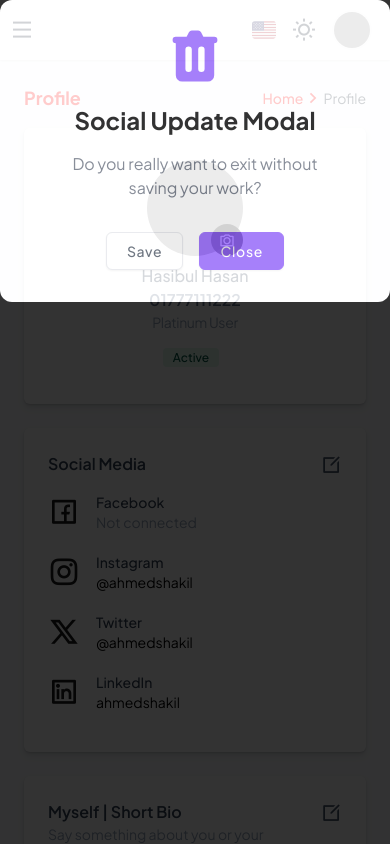
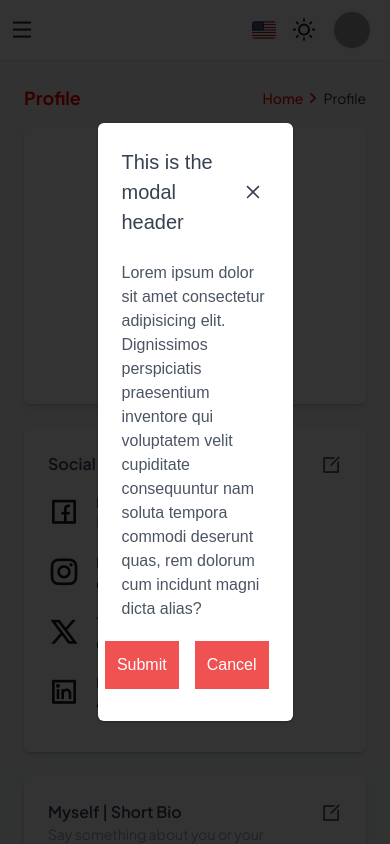
Before and after one commit to hasibulhasanshanto/tailwind-vue-starter-dashboard, a Vue app: page /#/profile in a window 390 px wide. Both pictures are taken after a click on the button 331 px from the left and 464 px from the top of the page. Shown: the top 844 px of the page. Built offline with nearby package versions, Linux system fonts and the light colour scheme; grey boxes are pictures that could not be loaded; a web font is replaced by a local one.

Commit message:
Update the modal with vue-prime

```diff
--- a/package.json
+++ b/package.json
@@ -12,6 +12,7 @@
   "dependencies": {
     "@vueuse/core": "^10.4.1",
     "flowbite": "^1.8.1",
+    "primevue": "^3.35.0",
     "remixicon": "^3.5.0",
     "vue": "^3.3.4",
     "vue-router": "^4.2.4"
--- a/src/assets/style.css
+++ b/src/assets/style.css
@@ -95,6 +95,9 @@ body .wrapper {
   transition-timing-function: cubic-bezier(0.4, 0, 0.2, 1);
 }
 
+.p-dialog-mask.p-component-overlay.p-component-overlay-enter {
+  background-color: rgb(0 0 0 / 80%) !important;
+}
 
 /* Storing for using purpose in Future */
 /* App layout css before in vanilla css */
--- a/src/components/common/Modal.vue
+++ b/src/components/common/Modal.vue
@@ -1,80 +1,37 @@
 <script setup lang="ts">
 import { computed, ref } from "vue";
+const emit = defineEmits(["closeModal"])
+const props = defineProps(["showModal"])
 
-// defineProps(['modelValue'])
-const emit = defineEmits(["toggleModal"]);
+const visible = ref(false);
 
-const isOpen = ref(false);
-const isModalVisible = computed(() => {
-  return isOpen.value;
-});
+computed(() => {
+  return visible.value = props.showModal;
+})
 
-const onToggle = () => {
-  emit("toggleModal");
-  isOpen.value = !isOpen.value;
-};
+const closeModal = () => {
+  emit('closeModal');
+  visible.value = false;
+}
 </script>
 
 <template>
-  <div class="w-full absolute bg-black opacity-80 inset-0 z-50">
-  <transition name="fade">
-    <div>
-      <div
-        @click.once="onToggle"
-        class=""
-      ></div>
-      <div
-        class="w-full max-w-lg p-3 relative mx-auto t-0 rounded-xl shadow-lg bg-white z-[999]"
-      >
-        <div>
-          <div class="text-center p-3 flex-auto justify-center leading-6">
-            <svg
-              xmlns="http://www.w3.org/2000/svg"
-              class="w-16 h-16 flex items-center text-purple-500 mx-auto"
-              viewBox="0 0 20 20"
-              fill="currentColor"
-            >
-              <path
-                fill-rule="evenodd"
-                d="M9 2a1 1 0 00-.894.553L7.382 4H4a1 1 0 000 2v10a2 2 0 002 2h8a2 2 0 002-2V6a1 1 0 100-2h-3.382l-.724-1.447A1 1 0 0011 2H9zM7 8a1 1 0 012 0v6a1 1 0 11-2 0V8zm5-1a1 1 0 00-1 1v6a1 1 0 102 0V8a1 1 0 00-1-1z"
-                clip-rule="evenodd"
-              />
-            </svg>
-            <h2 class="text-2xl font-bold py-4">
-              <slot></slot>
-            </h2>
-            <p class="text-md text-gray-500 px-8">
-              Do you really want to exit without saving your work?
-            </p>
-          </div>
-          <div class="p-3 mt-2 text-center space-x-4 md:block">
-            <button
-              class="mb-2 md:mb-0 bg-white px-5 py-2 text-sm shadow-sm font-medium tracking-wider border text-gray-600 rounded-md hover:shadow-lg hover:bg-gray-100"
-            >
-              Save
-            </button>
-            <button
-              @click.once="onToggle"
-              class="mb-2 md:mb-0 bg-purple-500 border border-purple-500 px-5 py-2 text-sm shadow-sm font-medium tracking-wider text-white rounded-md hover:shadow-lg hover:bg-purple-600"
-            >
-              Close
-            </button>
-          </div>
-        </div>
+  <Dialog
+    v-model:visible="props.showModal"
+    modal
+    header="This is the modal header"
+    :style="{ width: '50vw' }"
+  >
+  <div class="mb-5">
+    <slot name="modal-body"></slot>
+  </div>
+    <slot name="footer">
+      <div class="flex justify-end gap-x-4">
+         <slot name="update-btn"></slot>
+        <button @click="closeModal" class="bg-red-500 p-3 text-white">
+          Cancel
+        </button>
       </div>
-    </div>
-  </transition>
-</div>
+    </slot>
+  </Dialog>
 </template>
-
-<style scoped>
-.fade-enter,
-.fade-leave-to {
-  opacity: 0;
-}
-
-.fade-enter-active,
-.fade-leave-active {
-  transition: opacity 500ms ease-out;
-}
-</style>
--- a/src/main.ts
+++ b/src/main.ts
@@ -1,12 +1,17 @@
 import "./assets/style.css";
 import "remixicon/fonts/remixicon.css";
+import "primevue/resources/themes/lara-light-indigo/theme.css";
 
 import { createApp } from "vue";
 import App from "./App.vue";
 import router from "./router";
+import PrimeVue from 'primevue/config';
+import Dialog from 'primevue/dialog';
 
 const app = createApp(App);
 
 app.use(router);
+app.use(PrimeVue);
+app.component('Dialog', Dialog);
 
 app.mount("#app");
--- a/src/views/Profile.vue
+++ b/src/views/Profile.vue
@@ -2,18 +2,12 @@
 import { ref } from "vue";
 import Breadcrumb from "../components/common/Breadcrumb.vue";
 import BaseModal from "../components/common/Modal.vue";
-import BaseInput from "../components/Form/BaseInput.vue";
 
+const showModal = ref(false);
 
-const isOpenModalSocial = ref(false);
-const isOpenModalBio = ref(false);
-const toggleModalBio = () => {
-  isOpenModalBio.value = !isOpenModalBio.value;
-}
-const toggleModalSocial = () => {
-  isOpenModalSocial.value = !isOpenModalSocial.value;
-}
-
+const closeModal = () => {
+  showModal.value = false;
+};
 </script>
 <template>
   <!-- Breadcrumb  -->
@@ -75,7 +69,7 @@ const toggleModalSocial = () => {
               Social Media
             </h3>
             <button
-              @click="toggleModalSocial"
+              @click="showModal = true"
               class="cursor-pointer text-sm text-slate-600 duration-150 ease-in hover:text-primary-500 dark:text-slate-300 dark:hover:text-primary-500"
             >
               <i class="ri-edit-box-line ri-xl"></i>
@@ -185,7 +179,6 @@ const toggleModalSocial = () => {
               </p>
             </div>
             <button
-              @click="toggleModalBio"
               class="cursor-pointer text-sm text-slate-600 duration-150 ease-in hover:text-primary-500 dark:text-slate-300 dark:hover:text-primary-500"
             >
               <i class="ri-edit-box-line ri-xl"></i>
@@ -895,6 +888,7 @@ const toggleModalSocial = () => {
         </div>
       </div>
 
+      <!-- <button @click="showModal = true" class="bg-red-500 p-3 text-white block">Open Modal</button> -->
       <!-- Delete Account -->
       <div class="card">
         <div class="card-body">
@@ -937,10 +931,19 @@ const toggleModalSocial = () => {
     <!-- Right Section End -->
   </div>
   <!-- Open Modal Area  -->
-  <BaseModal  v-if="isOpenModalBio" @toggleModal="toggleModalBio">
-      Bio Update Modal
-    </BaseModal>
-    <BaseModal  v-if="isOpenModalSocial" @toggleModal="toggleModalSocial">
-      Social Update Modal
-    </BaseModal>
+  <BaseModal v-if="showModal" :showModal="showModal" @closeModal="closeModal">
+    <template #modal-body>
+      <p>
+        Lorem ipsum dolor sit amet consectetur adipisicing elit. Dignissimos
+        perspiciatis praesentium inventore qui voluptatem velit cupiditate
+        consequuntur nam soluta tempora commodi deserunt quas, rem dolorum cum
+        incidunt magni dicta alias?
+      </p>
+    </template>
+    <template #update-btn>
+      <button @click="closeModal" class="bg-red-500 p-3 text-white">
+        Submit
+      </button>
+    </template>
+  </BaseModal>
 </template>
```
Also changed, not shown: src/App.vue (line endings or trailing spaces), 1 other file (tests, documents, lock files or other folders).
